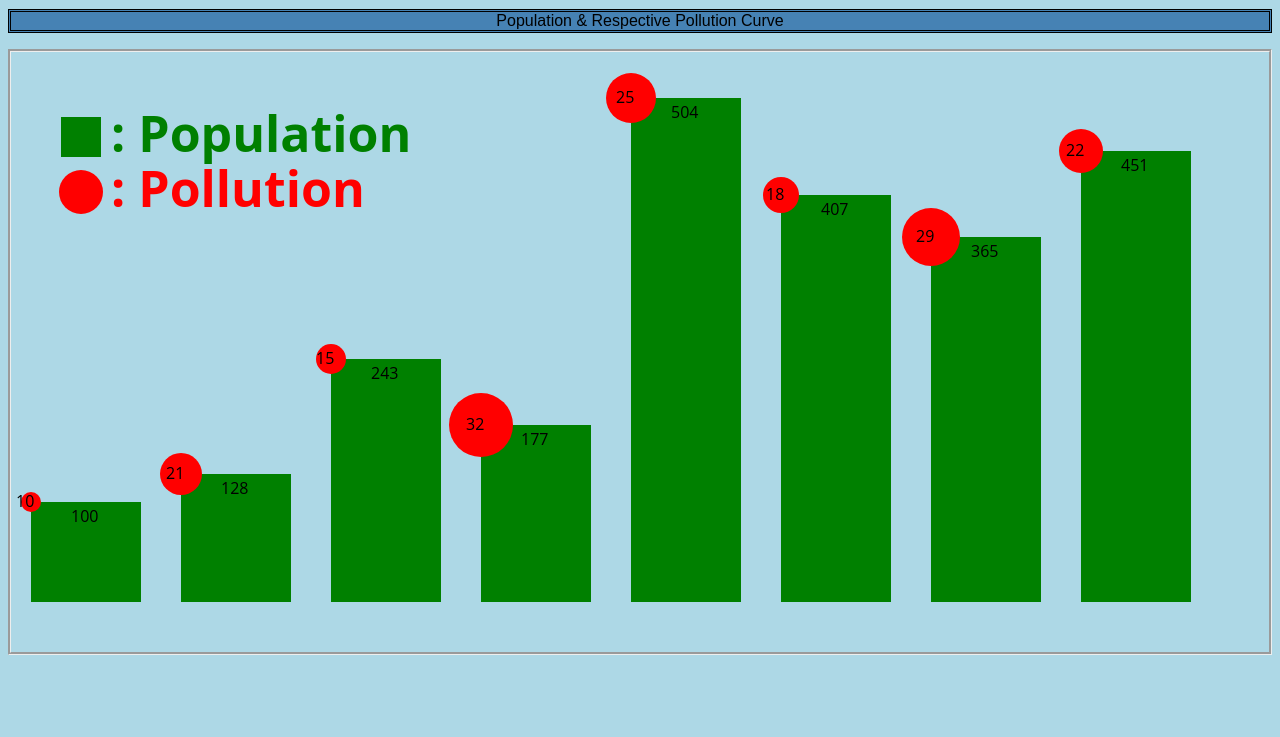
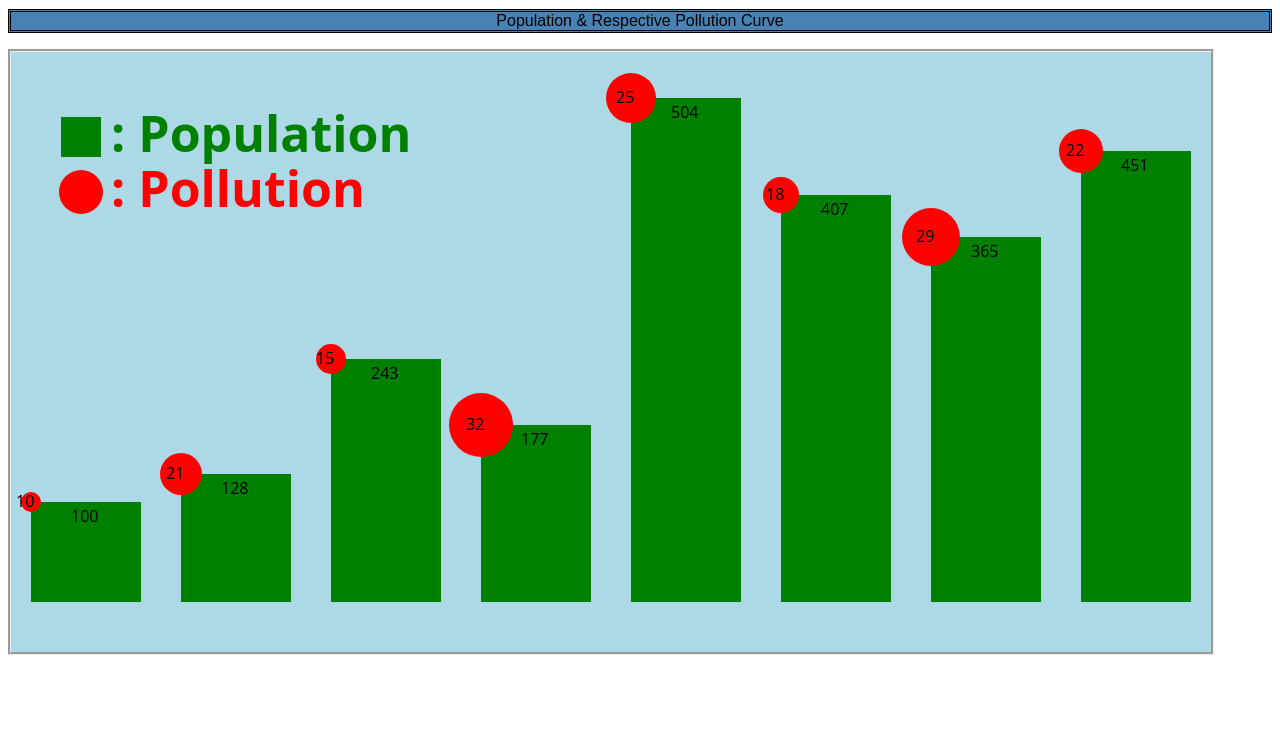
Before and after one commit to anuroop-pendela/javascript_sessions, a plain HTML site: page Saumya Kumar/11 July/Assignment.html in a window 1280 px wide. Shown: the part 63-800 px from the top of the page. Drawn offline with nearby package versions, Linux system fonts and the light colour scheme.

Commit message:
Population & Pollution Curve

```diff
--- a/Saumya Kumar/11 July/Assignment.html
+++ b/Saumya Kumar/11 July/Assignment.html
@@ -5,8 +5,7 @@
   <title>Assingment</title>
   <style>
   body
-  {background-color: lightblue;
-  font-family: 'Open Sans', sans-serif;}
+  {font-family: 'Open Sans', sans-serif;}
   .bar{fill: green;}
   .bar:hover{fill:blue;}
   .cir{fill:red;}
@@ -20,13 +19,13 @@
 <body>
   <h1 style="text-align:center;background-color: purple;font-family: sans-serif;border: outset;">The Making of Four Parameter Graph !</h1>
   <p style="text-align:center;background-color: steelblue;font-family: sans-serif;border: double;">Population & Respective Pollution Curve</p>
-  <div id="rec" style="border:groove"></div>
+  <div id="rec"></div>
   <div id="circ" ></div>
   <div id="lab" ></div>
 </body>
 </html>
 <script>
-  var a = d3.select("#rec").append("svg").attr("width", 1200).attr("height", 600);
+  var a = d3.select("#rec").append("svg").attr("width", 1200).attr("height", 600).style("background-color" , "lightblue").style("border" , "groove");
   var width = 100;
   var gap = 50;
   var bottom_bar = 550;
@@ -39,16 +38,18 @@
     {"Population": 407,"Pollution": 18},
     {"Population": 365,"Pollution": 29},
     {"Population": 451,"Pollution": 22}];
+
              a.selectAll("rec")
               .data(city)
               .enter()
               .append("rect")
               .attr("class", "bar")
               .attr("x", function(city,index){return (width+gap)*index+20;})
+              .attr("width", 110)
               .attr("y", function(city){return bottom_bar-city.Population;})
-              .attr("width", 110)
               .attr("height",function(city){return city.Population;})
-            a.selectAll(".cir")
+
+              a.selectAll(".cir")
               .data(city)
               .enter()
               .append("circle")
```
